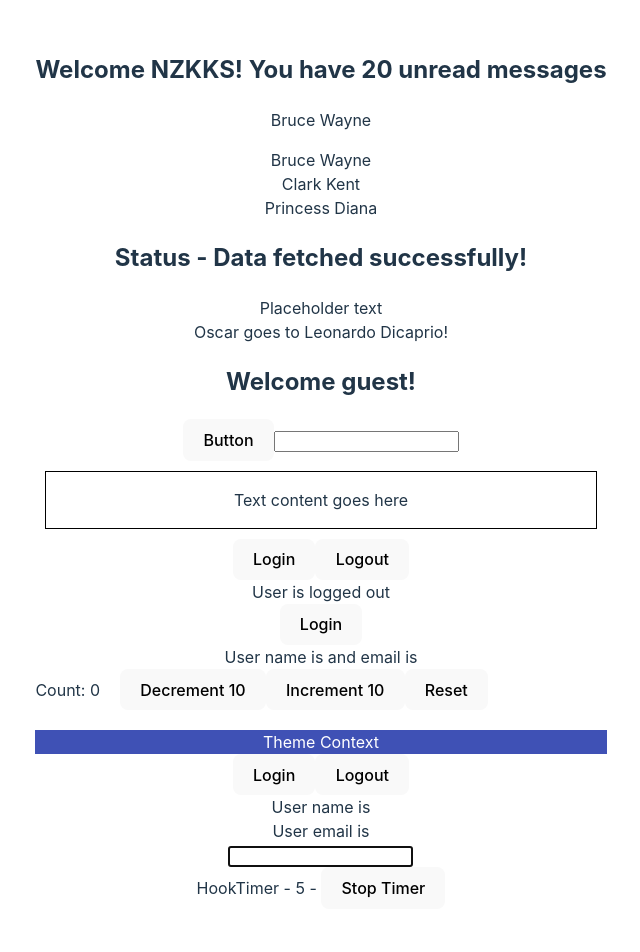
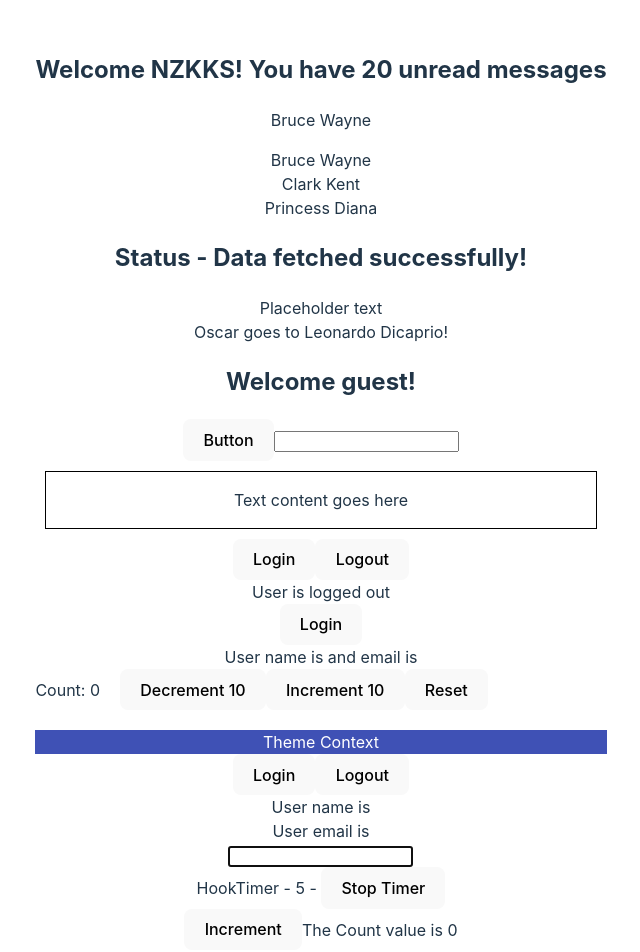
Before and after one commit to nzkks/react-typescript, a React (Vite) app: page / in a window 1280 px wide. Shown: the top 952 px of the page, without its empty margins (319-959 px from the left). Built offline with nearby package versions, Linux system fonts and the light colour scheme.

Commit message:
Class Component

```diff
--- a/src/App.tsx
+++ b/src/App.tsx
@@ -17,6 +17,7 @@ import { User } from './components/state/User';
 import { User as ExampleUserForContext } from './components/context/User';
 import { DomRef } from './components/ref/DomRef';
 import { MutableRef } from './components/ref/MutableRef';
+import { Counter as CounterClass } from './components/class/Counter';
 
 function App() {
   const personName = {
@@ -66,6 +67,7 @@ function App() {
       </UserContextProvider>
       <DomRef />
       <MutableRef />
+      <CounterClass message="The Count value is " />
     </ThemeContextProvider>
   );
 }
--- /dev/null
+++ b/src/components/class/Counter.tsx
@@ -0,0 +1,30 @@
+import { Component } from 'react';
+
+type CounterProps = {
+  message: string;
+};
+
+type CounterState = {
+  count: number;
+};
+
+export class Counter extends Component<CounterProps, CounterState> {
+  state = {
+    count: 0
+  };
+
+  handleClick = () => {
+    this.setState(prevState => ({ count: prevState.count + 1 }));
+  };
+
+  render() {
+    return (
+      <div>
+        <button onClick={this.handleClick}>Increment</button>
+        {this.props.message} {this.state.count}
+      </div>
+    );
+  }
+}
+
+export default Counter;
```
